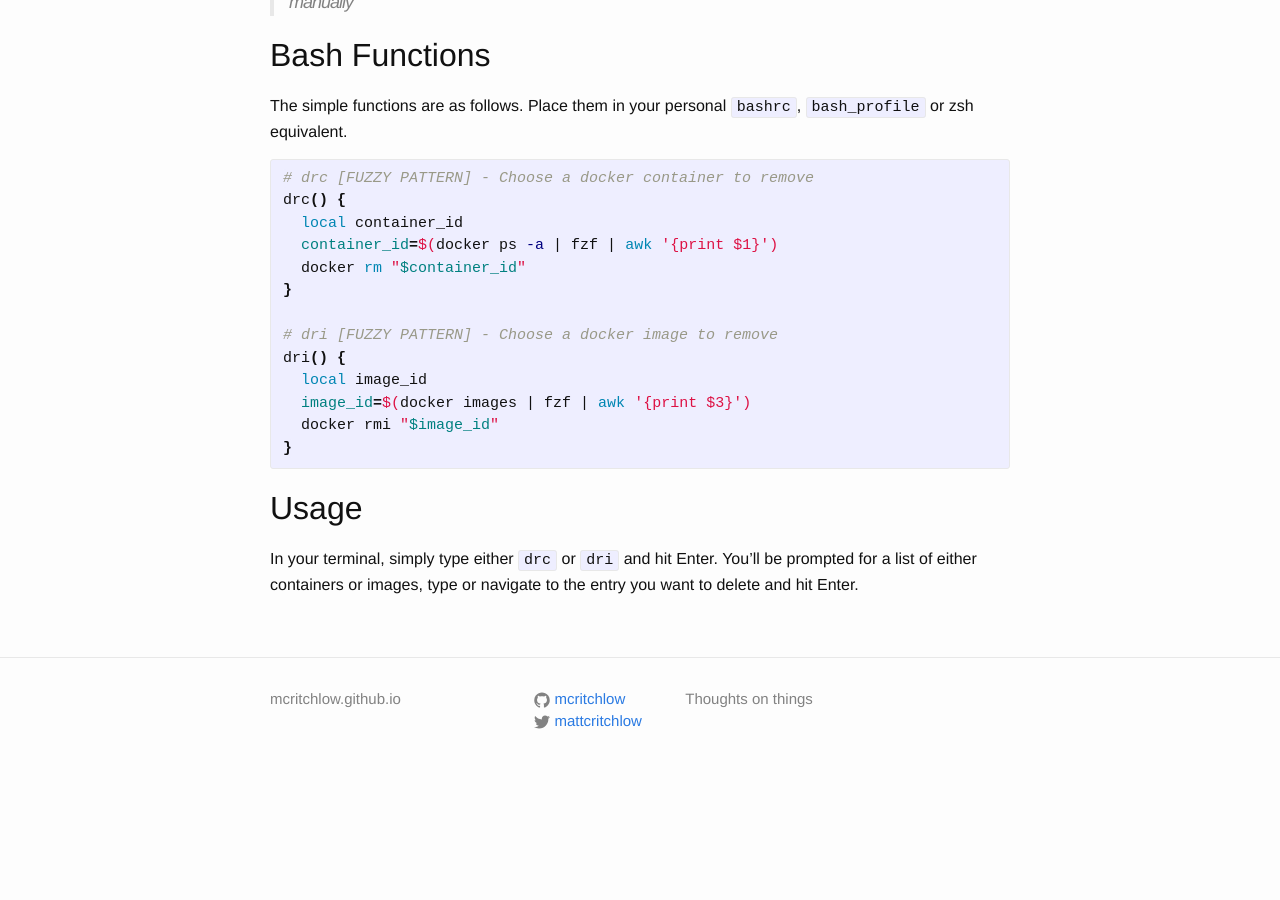
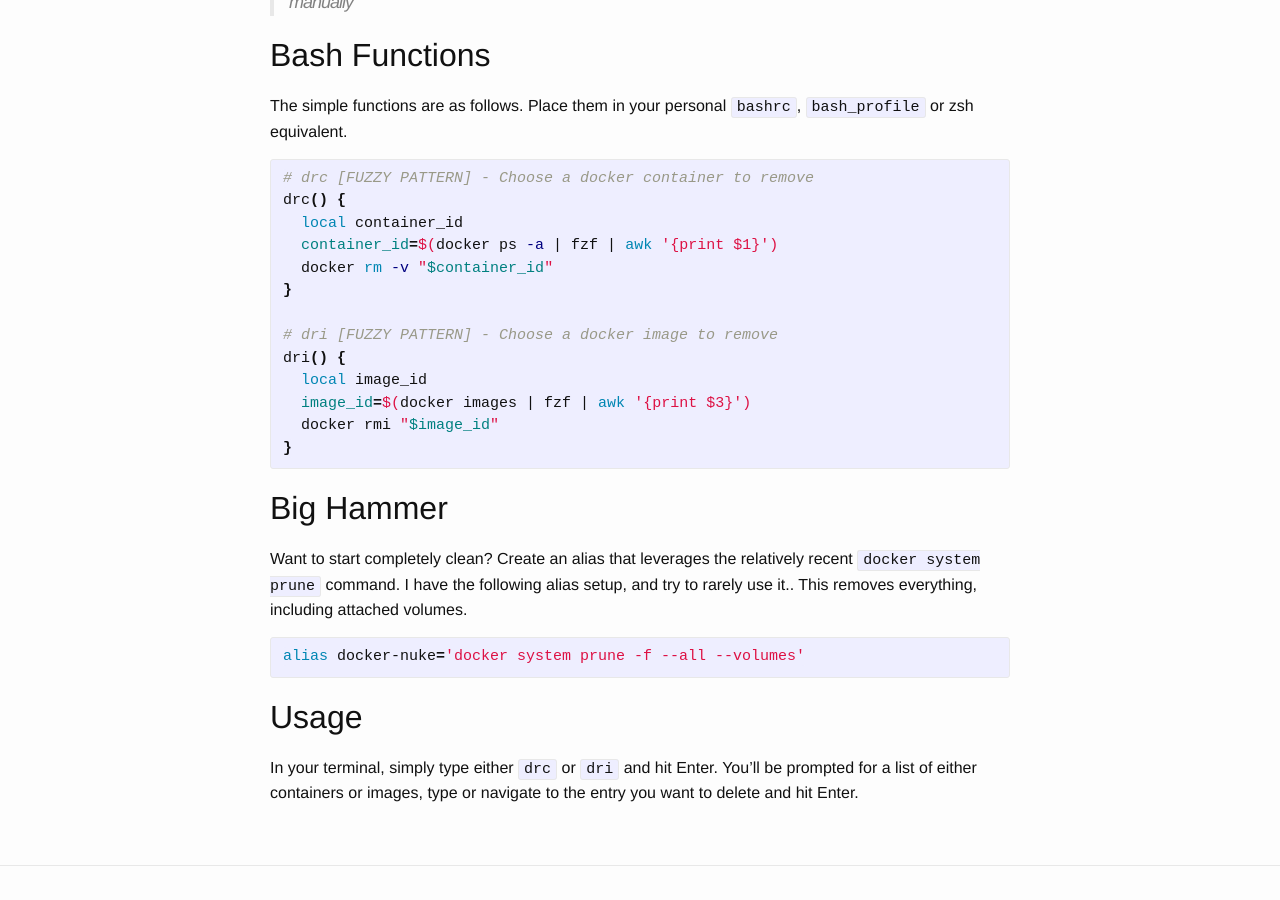
Before and after one commit to mcritchlow/mcritchlow.github.io, a Jekyll site: the page built from _posts/2018-08-01-docker-fzf.markdown, in a window 1280 px wide and 900 px high, scrolled down 577 px. Built offline with Jekyll 4.4.1, drawn with Linux system fonts in a browser that asks for light colours; before the commit the page ends 1370 px from its top, so only the background shows below that.

Commit message:
Remove volumes attached to container. and nuke..

```diff
--- a/_posts/2018-08-01-docker-fzf.markdown
+++ b/_posts/2018-08-01-docker-fzf.markdown
@@ -29,7 +29,7 @@ The simple functions are as follows. Place them in your personal `bashrc`,
 drc() {
   local container_id
   container_id=$(docker ps -a | fzf | awk '{print $1}')
-  docker rm "$container_id"
+  docker rm -v "$container_id"
 }
 
 # dri [FUZZY PATTERN] - Choose a docker image to remove
@@ -40,6 +40,15 @@ dri() {
 }
 {% endhighlight %}
 
+## Big Hammer ##
+Want to start completely clean? Create an alias that leverages the relatively
+recent `docker system prune` command. I have the following alias setup, and try
+to rarely use it.. This removes everything, including attached volumes.
+
+{% highlight shell %}
+alias docker-nuke='docker system prune -f --all --volumes'
+{% endhighlight %}
+
 ## Usage ##
 In your terminal, simply type either `drc` or `dri` and hit Enter. You'll be
 prompted for a list of either containers or images, type or navigate to the
```
